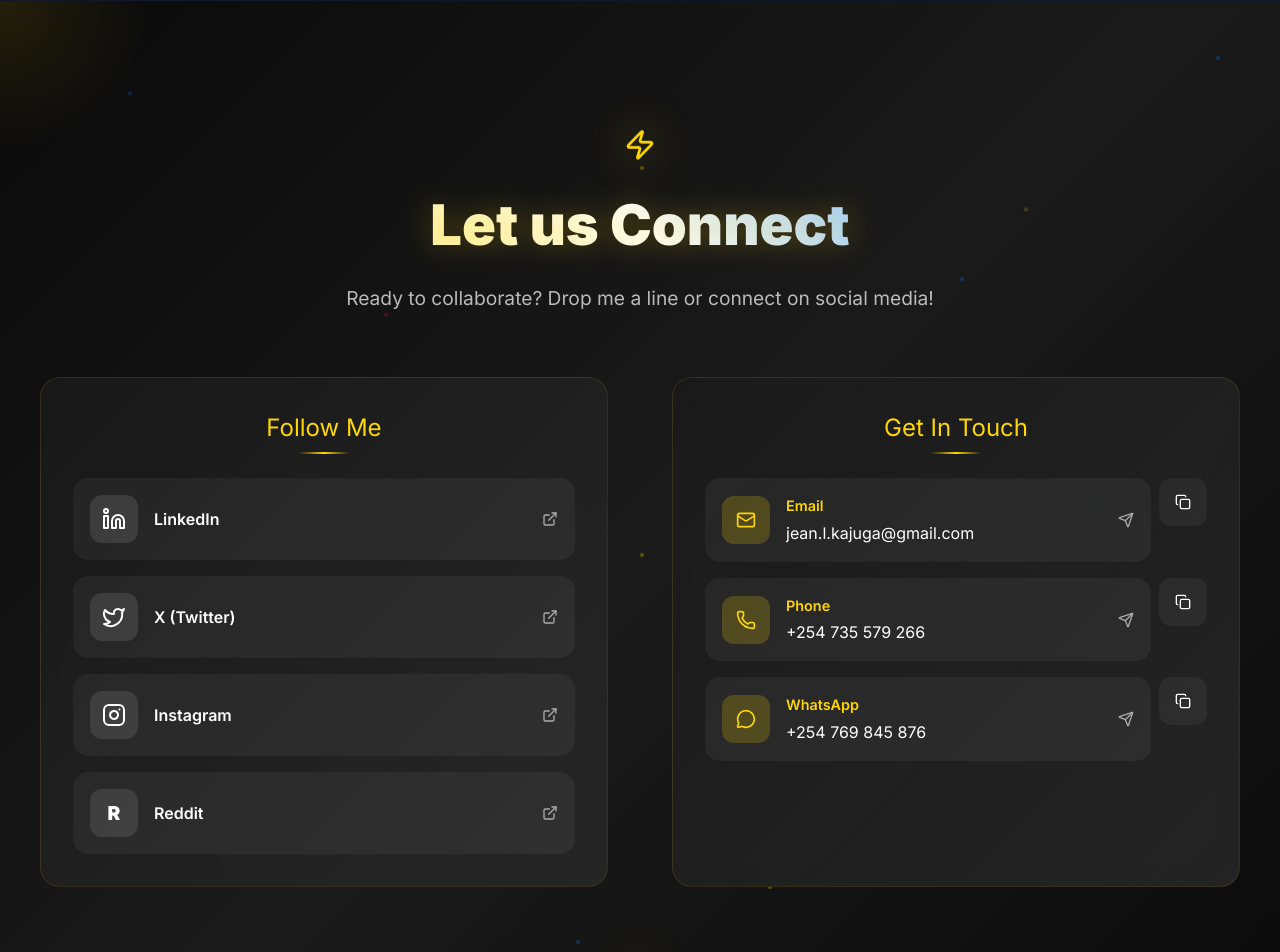
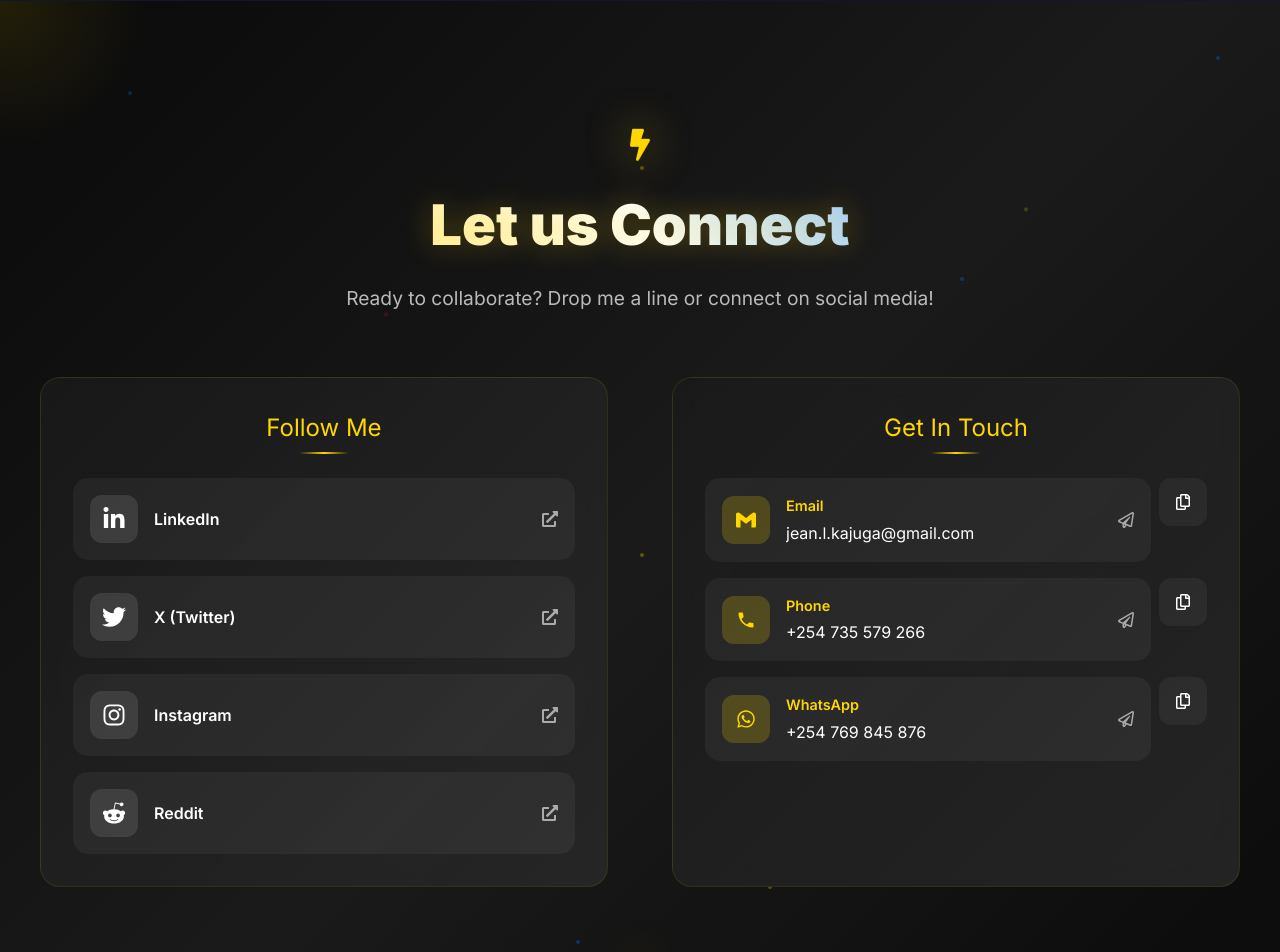
Before and after one commit to pacc-jean/portfolio-jealc, a Next.js app in the folder jealc/: page / in a window 1280 px wide. Shown: the part 3140-4092 px from the top of the page. Built offline with nearby package versions, Linux system fonts and the light colour scheme.

Commit message:
UI tweaks

```diff
--- a/jealc/src/app/components/AboutSection.tsx
+++ b/jealc/src/app/components/AboutSection.tsx
@@ -7,6 +7,7 @@ import {
   SiPython,
   SiHtml5,
   SiCss3,
+  SiPhp,
   SiReact,
   SiNextdotjs,
   SiNodedotjs,
@@ -23,7 +24,7 @@ import {
   SiMailchimp,
   SiLinux
 } from 'react-icons/si';
-import { FaJava, FaWindows } from 'react-icons/fa';
+import { FaWindows } from 'react-icons/fa';
 import styles from '../styles/AboutSection.module.css';
 
 const AboutSection: React.FC = () => {
@@ -34,9 +35,9 @@ const AboutSection: React.FC = () => {
     { name: 'JavaScript', icon: <SiJavascript className="text-yellow-500" /> },
     { name: 'TypeScript', icon: <SiTypescript className="text-blue-500" /> },
     { name: 'Python', icon: <SiPython className="text-blue-400" /> },
-    { name: 'Java', icon: <FaJava className="text-red-600" /> },
     { name: 'HTML5', icon: <SiHtml5 className="text-orange-500" /> },
     { name: 'CSS3', icon: <SiCss3 className="text-blue-600" /> },
+    { name: 'PHP', icon: < SiPhp className='text-purple-900'/>},
     { name: 'React', icon: <SiReact className="text-cyan-400" /> },
     { name: 'Next.js', icon: <SiNextdotjs /> },
     { name: 'Node.js', icon: <SiNodedotjs className="text-green-500" /> },
--- a/jealc/src/app/components/ContactSection.tsx
+++ b/jealc/src/app/components/ContactSection.tsx
@@ -2,17 +2,18 @@
 
 import React, { useState, useEffect, useRef } from 'react';
 import {
-  Linkedin,
-  Twitter,
-  Instagram,
-  MessageCircle,
-  Mail,
-  Phone,
-  Send,
-  Copy,
-  ExternalLink,
-  Zap
-} from 'lucide-react';
+  FaLinkedinIn,
+  FaTwitter,
+  FaInstagram,
+  FaRedditAlien,
+  FaWhatsapp,
+  FaRegPaperPlane,
+  FaRegCopy,
+  FaExternalLinkAlt,
+  FaBolt
+} from 'react-icons/fa';
+import { SiGmail } from 'react-icons/si';
+import { MdPhone } from 'react-icons/md';
 import styles from '../styles/ContactSection.module.css';
 
 interface SocialLink {
@@ -40,28 +41,28 @@ const ContactSection: React.FC = () => {
   const socialLinks: SocialLink[] = [
     {
       name: 'LinkedIn',
-      icon: <Linkedin size={24} />,
+      icon: <FaLinkedinIn size={24} />,
       url: 'https://www.linkedin.com/in/jean-kajuga-080018315/',
       color: '#0077B5',
       hoverColor: '#005885'
     },
     {
       name: 'X (Twitter)',
-      icon: <Twitter size={24} />,
+      icon: <FaTwitter size={24} />,
       url: 'https://x.com/plaidpeanuts',
       color: '#1DA1F2',
       hoverColor: '#0d8bd9'
     },
     {
       name: 'Instagram',
-      icon: <Instagram size={24} />,
+      icon: <FaInstagram size={24} />,
       url: 'https://www.instagram.com/ean.lc/',
       color: '#E4405F',
       hoverColor: '#d31245'
     },
     {
       name: 'Reddit',
-      icon: <div className={styles.redditIcon}>R</div>,
+      icon: <FaRedditAlien size={24} />,
       url: 'https://www.reddit.com/user/Signal_Function6946/',
       color: '#FF4500',
       hoverColor: '#e03d00'
@@ -73,19 +74,19 @@ const ContactSection: React.FC = () => {
       type: 'email',
       value: 'jean.l.kajuga@gmail.com',
       display: 'jean.l.kajuga@gmail.com',
-      icon: <Mail size={20} />
+      icon: <SiGmail size={20} />
     },
     {
       type: 'phone',
       value: '+254735579266',
       display: '+254 735 579 266',
-      icon: <Phone size={20} />
+      icon: <MdPhone size={20} />
     },
     {
       type: 'whatsapp',
       value: '+254769845876',
       display: '+254 769 845 876',
-      icon: <MessageCircle size={20} />
+      icon: <FaWhatsapp size={20} />
     }
   ];
 
@@ -167,7 +168,7 @@ const ContactSection: React.FC = () => {
       <div className={styles.container}>
         <div className={styles.header}>
           <div className={styles.iconWrapper}>
-            <Zap className={styles.headerIcon} size={32} />
+            <FaBolt className={styles.headerIcon} size={32} />
           </div>
           <h2 className={styles.title}>Let us Connect</h2>
           <p className={styles.subtitle}>
@@ -198,7 +199,7 @@ const ContactSection: React.FC = () => {
                     {social.icon}
                   </div>
                   <span className={styles.socialName}>{social.name}</span>
-                  <ExternalLink size={16} className={styles.externalIcon} />
+                  <FaExternalLinkAlt size={16} className={styles.externalIcon} />
                 </a>
               ))}
             </div>
@@ -228,7 +229,7 @@ const ContactSection: React.FC = () => {
                         {info.display}
                       </span>
                     </div>
-                    <Send size={16} className={styles.sendIcon} />
+                    <FaRegPaperPlane size={16} className={styles.sendIcon} />
                   </button>
 
                   <button
@@ -236,7 +237,7 @@ const ContactSection: React.FC = () => {
                     onClick={() => copyToClipboard(info.value, info.type)}
                     title={copiedItem === info.type ? 'Copied!' : 'Copy to clipboard'}
                   >
-                    <Copy size={16} />
+                    <FaRegCopy size={16} />
                   </button>
                 </div>
               ))}
```
